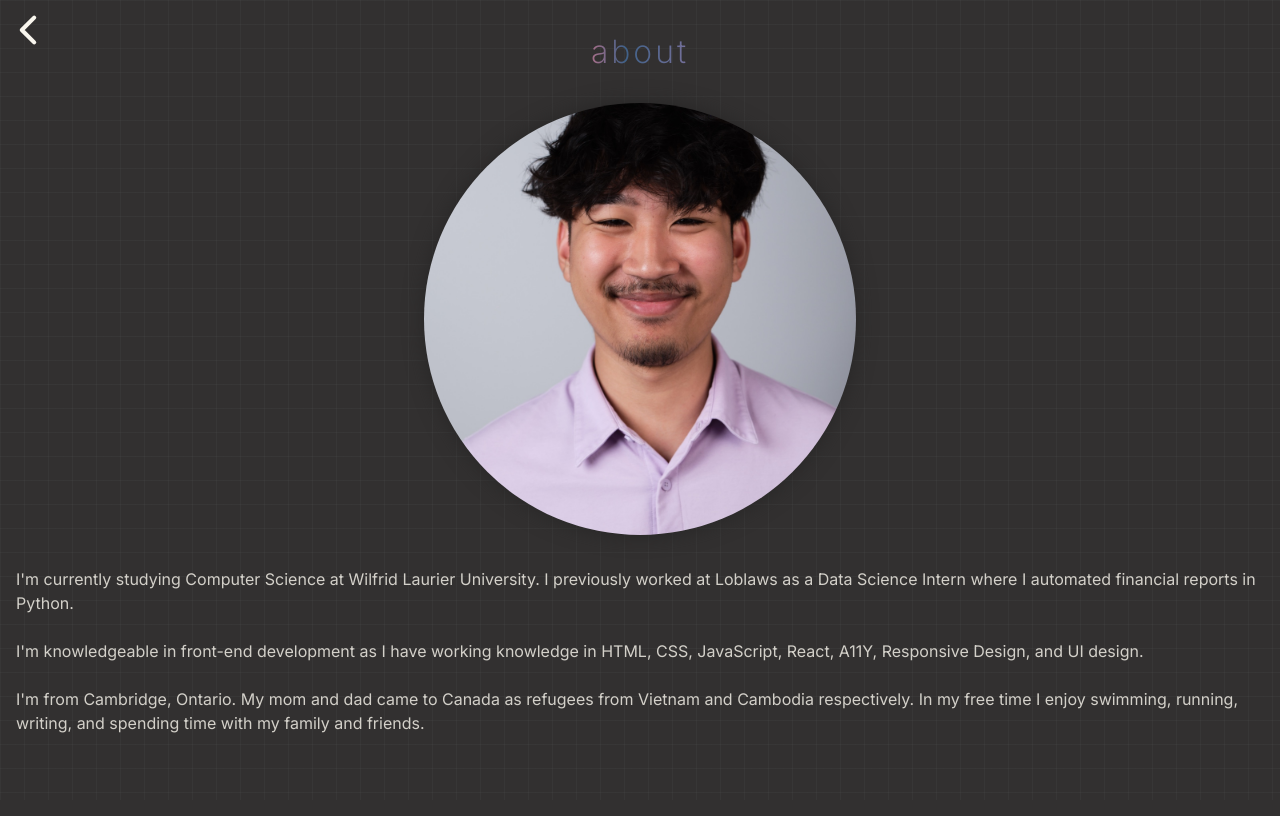
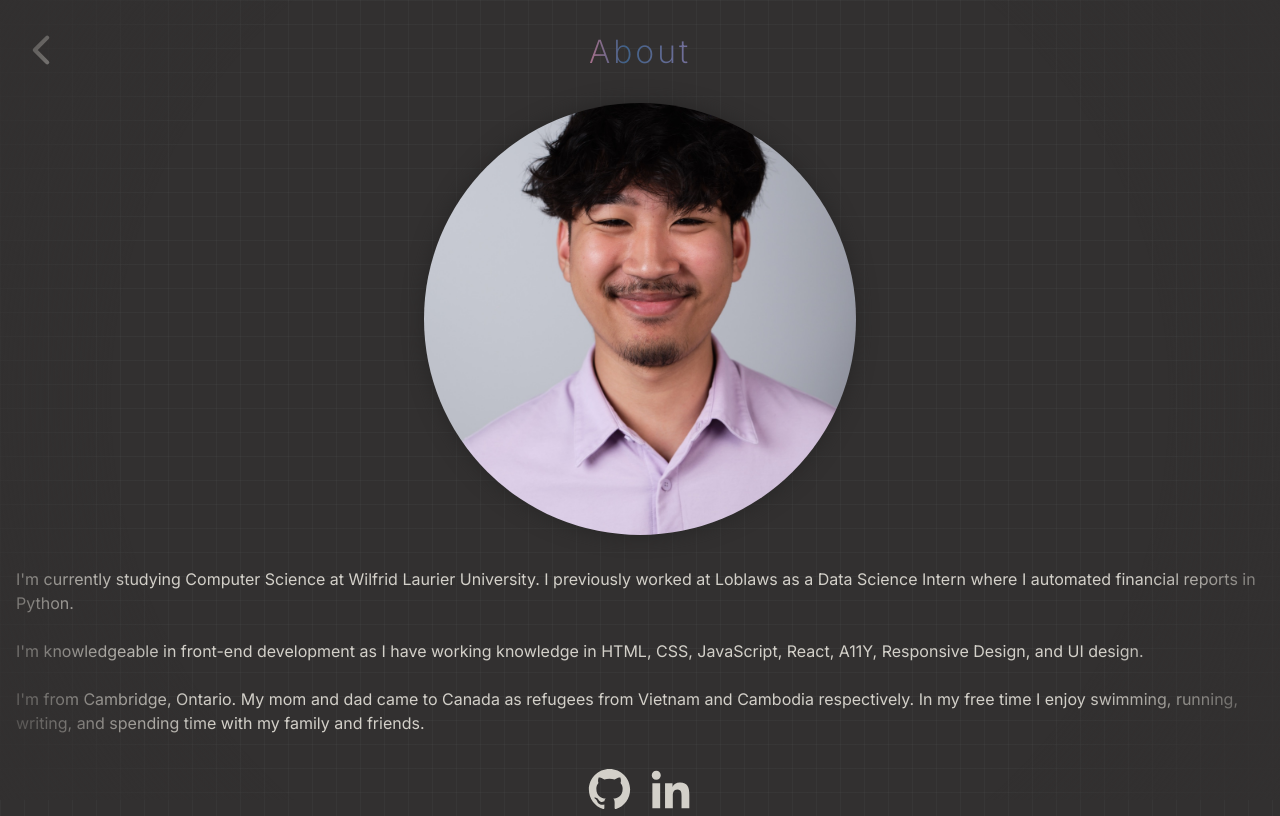
Before and after one commit to dylinh/personal-site, a React (Vite) app: page /about in a window 1280 px wide. Built offline with nearby package versions, Linux system fonts and the light colour scheme.

Commit message:
removed a comment

```diff
--- a/index.css
+++ b/index.css
@@ -7,19 +7,28 @@ body {
     padding: 0;
     font-family: "Inter", sans-serif;
     background-color: #323030;
-    color: #F9F6EE;
+    color: #d3d0c9;
     min-height: 100vh;
-    background-image: linear-gradient(to right, #80808012 1px, transparent 1px),
-    linear-gradient(to bottom, #80808012 1px, transparent 1px);
+    background-image:
+        linear-gradient(to right, #80808012 1px, transparent 1px),
+        linear-gradient(to bottom, #80808012 1px, transparent 1px);
     background-size: 24px 24px;
+    z-index: 0;
+}
 
+body::after {
+  content: "";
+  position: fixed;
+  inset: 0;
+  background: radial-gradient(circle, rgba(255,255,255,0) 70%, rgba(50, 48, 48, 1) 100%);
+  pointer-events: none;
+  z-index: 1;
 }
 
 header {
     display: flex;
     flex-direction: column;
     align-items: center;
-    height: 100vh;
 }
 
 h1 {
@@ -36,7 +45,6 @@ h1 {
     flex-direction: column;
     font-family: "Inter", sans-serif;
     margin: 0 1em;
-    height: 100%;
     width: 100%;
     text-align: center;
     gap: 1rem;
@@ -47,21 +55,10 @@ h1 {
     width: 100%;
     font-size: 2rem;
     font-weight: 250;
-    position: relative;
     border-radius: 2px;
     letter-spacing: 0.3em;
     margin-bottom: 2em;
 }
-
-@keyframes spin{
-    from{
-        --angle: 0deg;
-    }
-    to{
-        --angle: 360deg;
-    }
-}
-
 
 @keyframes animatedTextGradient {
   from {
@@ -89,7 +86,7 @@ h1 {
 
 a {
     text-decoration: none;
-    color: white;
+    color: #d3d0c9;
 }
 
 .back-btn{
@@ -97,8 +94,8 @@ a {
     border: none;
     cursor: pointer;
     position: absolute;
-    top: 0.5em;
-
+    top: 2em;
+    left: 1em;
 }
 
 .about-title{
@@ -136,6 +133,7 @@ a {
     flex-direction: column;
     align-items: center;
     justify-content: center;
+    margin-bottom: 2em;
 }
 
 p {
@@ -152,3 +150,10 @@ p {
   from { opacity: 0; }
   to { opacity: 1; }
 }
+
+footer{
+    display: flex;
+    justify-content: center;
+    align-items: center;
+    gap: 1em;
+}
--- /dev/null
+++ b/src/components/Footer.tsx
@@ -0,0 +1,10 @@
+import { GrGithub, GrLinkedinOption} from "react-icons/gr";
+
+export default function Footer(){
+    return (
+    <footer>
+        <a href="https://github.com/dylinh" target="_blank" rel="noopener noreferrer"><GrGithub size={45}/></a>
+        <a href="https://linkedin.com/in/dylinh" target="_blank" rel="noopener noreferrer"><GrLinkedinOption size={45}/></a>
+    </footer>
+    )
+}
--- a/src/components/Header.tsx
+++ b/src/components/Header.tsx
@@ -3,7 +3,7 @@ import Navbar from "./Navbar"
 export default function Header(){
     return (
         <header>
-            <h1 className="text-animation">dylinh bun</h1>
+            <h1 className="text-animation">DYLINH BUN</h1>
             <Navbar />
         </header>
     )
--- a/src/pages/About.tsx
+++ b/src/pages/About.tsx
@@ -1,6 +1,7 @@
 import {Link} from "react-router"
 import { IoChevronBack } from "react-icons/io5";
 import imgUrl from "../assets/dylinh3.jpg"
+import Footer from "../components/Footer";
 
 export default function About(){
     return(
@@ -12,7 +13,7 @@ export default function About(){
                         </button>
                     </Link>
                     <div className="about-container">
-                <p className="about-title text-animation">about</p>
+                    <p className="about-title text-animation">About</p>
                                 <div className="img-container">
                         <img src={imgUrl} className="about-img"/>
                     </div>
@@ -20,6 +21,7 @@ export default function About(){
                     </p>
                     <p className="writing"><br/>I'm from Cambridge, Ontario. My mom and dad came to Canada as refugees from Vietnam and Cambodia respectively. In my free time I enjoy swimming, running, writing, and spending time with my family and friends.</p>
                     </div>
+                    <Footer/>
                 </div>
             </>
     )
--- a/src/pages/Home.tsx
+++ b/src/pages/Home.tsx
@@ -1,10 +1,12 @@
 import React from "react"
 import Header from "../components/Header"
-
+import Footer from "../components/Footer"
 export default function Home(){
     return (
         <>
+        <div className="layout">
         <Header/>
+        </div>
         </>
     )
 }
```
Lines whose indentation alone changed are shown as unchanged.
